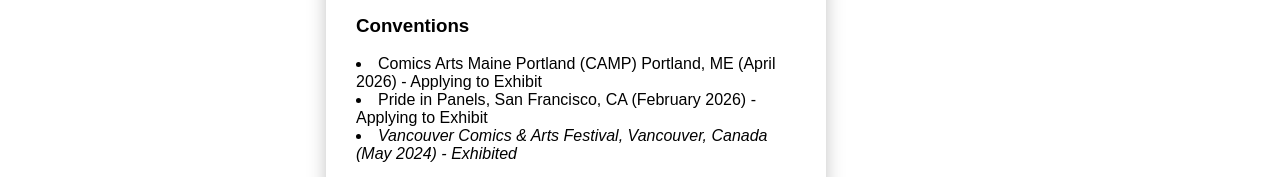
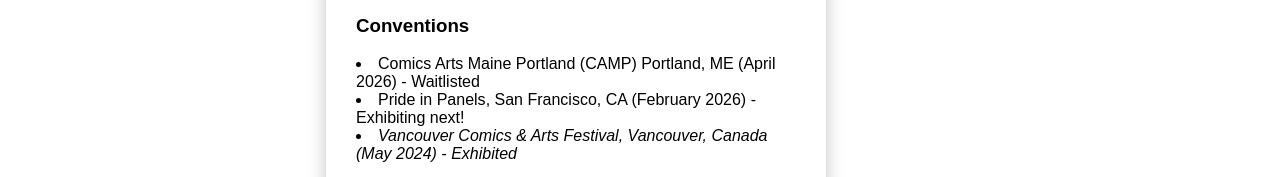
Before and after one commit to lisadahl/lisadahlco, an Astro site: page / in a window 1280 px wide. Shown: the part 693-870 px from the top of the page. Built offline with nearby package versions, Linux system fonts and the light colour scheme; Astro itself is replaced by a stand-in of ours; a web font is replaced by a local one.

Commit message:
Updating exhibit information

```diff
--- a/src/pages/index.astro
+++ b/src/pages/index.astro
@@ -26,14 +26,13 @@
         Her dream is to open a Comics Library & Workshop in the Seattle area.</p><br />
         <p>You can reach Lisa at <b><a href="mailto:dahllm@gmail.com">dahllm@gmail.com</a></b> or <b>Dahllm</b> on Discord and <a href="https://instagram.com/dahllm">Instagram</a>!</p><br />
         <h3>Conventions</h3><br />
-        <p><li><a target="_blank" href="https://www.comicartsmaineportland.com/">Comics Arts Maine Portland (CAMP)</a> Portland, ME (April 2026) - Applying to Exhibit</li>
-        <p><li><a target="_blank" href="https://prideinpanels.net/">Pride in Panels</a>, San Francisco, CA (February 2026) - Applying to Exhibit</li>
+        <p><li><a target="_blank" href="https://www.comicartsmaineportland.com/">Comics Arts Maine Portland (CAMP)</a> Portland, ME (April 2026) - Waitlisted</li>
+        <p><li><a target="_blank" href="https://prideinpanels.net/">Pride in Panels</a>, San Francisco, CA (February 2026) - Exhibiting next!</li>
         <li><i>Vancouver Comics & Arts Festival, Vancouver, Canada (May 2024) - Exhibited</i></li></p><br />
          <img src="/assets/vancaf2024.jpg" alt="A picture of my convention table in 2023 VanCAF.">
 
 
     </div>
-
         </div>
             <Footer/>
        </div>
```
